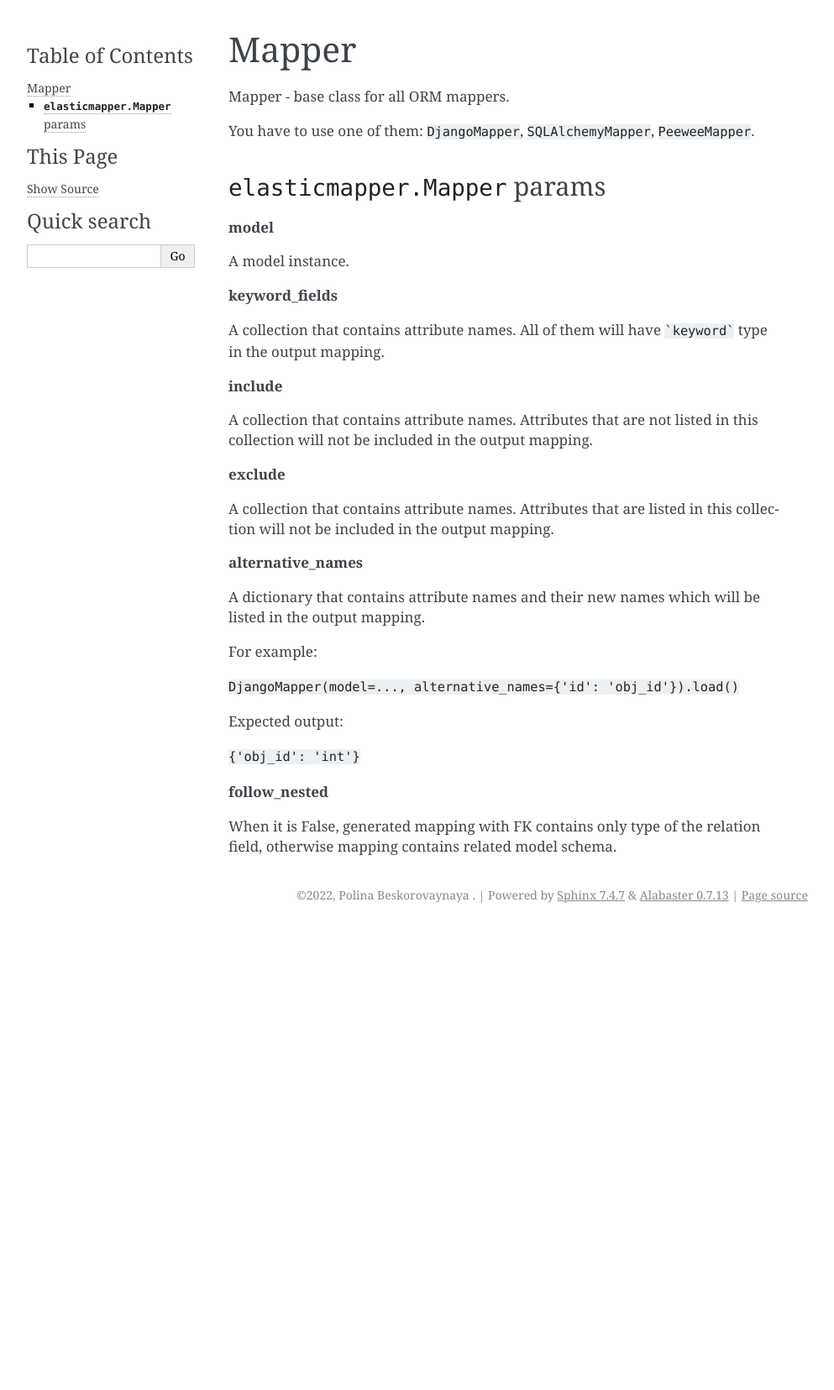
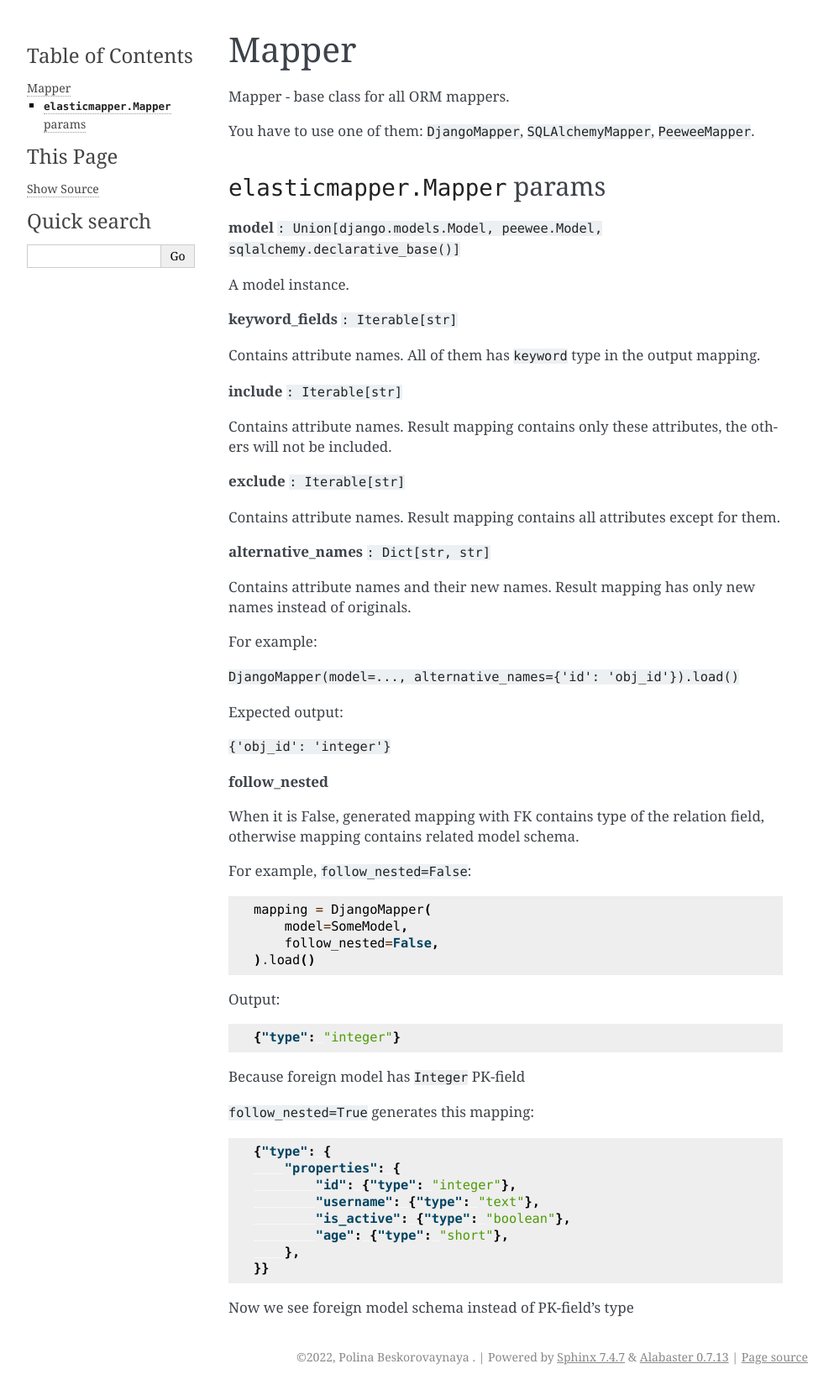
Before and after one commit to nomilkinmyhome/elasticmapper, a Sphinx documentation site: the page built from docs/mapper.rst, in a window 1280 px wide. Shown: the whole page at 84% size, without its empty margins (148-1141 px from the left). Built offline with Sphinx 7.4.7, drawn with Linux system fonts in a browser that asks for light colours; before the commit the page ends 1105 px from its top, so only the background shows below that.

Commit message:
update mapper.rst

````diff
--- a/docs/mapper.rst
+++ b/docs/mapper.rst
@@ -9,25 +9,25 @@ You have to use one of them: ``DjangoMapper``, ``SQLAlchemyMapper``, ``PeeweeMap
 ``elasticmapper.Mapper`` params
 ============
 
-**model**
+**model** ``: Union[django.models.Model, peewee.Model, sqlalchemy.declarative_base()]``
 
 A model instance.
 
-**keyword_fields**
+**keyword_fields** ``: Iterable[str]``
 
-A collection that contains attribute names. All of them will have ```keyword``` type in the output mapping.
+Contains attribute names. All of them has ``keyword`` type in the output mapping.
 
-**include**
+**include** ``: Iterable[str]``
 
-A collection that contains attribute names. Attributes that are not listed in this collection will not be included in the output mapping.
+Contains attribute names. Result mapping contains only these attributes, the others will not be included.
 
-**exclude**
+**exclude** ``: Iterable[str]``
 
-A collection that contains attribute names. Attributes that are listed in this collection will not be included in the output mapping.
+Contains attribute names. Result mapping contains all attributes except for them.
 
-**alternative_names**
+**alternative_names** ``: Dict[str, str]``
 
-A dictionary that contains attribute names and their new names which will be listed in the output mapping.
+Contains attribute names and their new names. Result mapping has only new names instead of originals.
 
 For example:
 
@@ -35,8 +35,40 @@ For example:
 
 Expected output:
 
-``{'obj_id': 'int'}``
+``{'obj_id': 'integer'}``
 
 **follow_nested**
 
-When it is False, generated mapping with FK contains only type of the relation field, otherwise mapping contains related model schema.
+When it is False, generated mapping with FK contains type of the relation field, otherwise mapping contains related model schema.
+
+For example, ``follow_nested=False``:
+
+.. code-block:: python
+
+    mapping = DjangoMapper(
+        model=SomeModel,
+        follow_nested=False,
+    ).load()
+
+Output:
+
+.. code-block:: json
+
+    {"type": "integer"}
+
+Because foreign model has ``Integer`` PK-field
+
+``follow_nested=True`` generates this mapping:
+
+.. code-block:: json
+
+    {"type": {
+        "properties": {
+            "id": {"type": "integer"},
+            "username": {"type": "text"},
+            "is_active": {"type": "boolean"},
+            "age": {"type": "short"},
+        },
+    }}
+
+Now we see foreign model schema instead of PK-field's type
````
